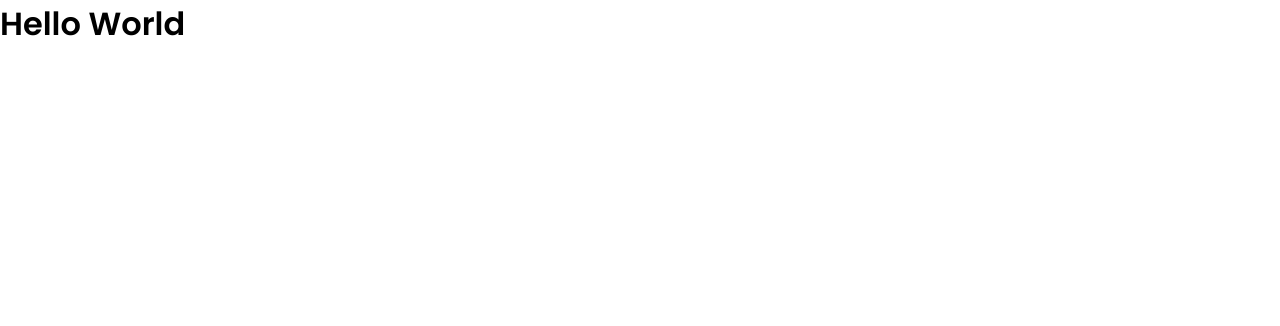
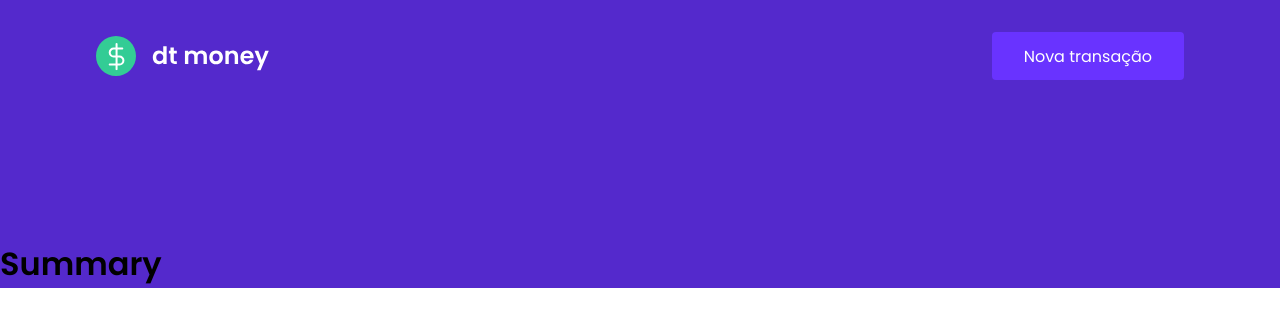
Before and after one commit to erikaperciliano/dtmoney, a React (Create React App) app: page / in a window 1280 px wide. Shown: the top 326 px of the page. Built offline with nearby package versions, Linux system fonts and the light colour scheme.

Commit message:
add components

```diff
--- a/src/App.tsx
+++ b/src/App.tsx
@@ -1,10 +1,13 @@
+import { Dashboard } from "./components/Dashboard";
+import { Header } from "./components/Header";
 import { GlobalStyle } from "./styles/global";
 
 export function App() {
   return (
-    <div className="App">
-      <h1>Hello World</h1>
+    <>
+      <Header/>
+      <Dashboard/>
       <GlobalStyle/>
-    </div>
+    </>
   );
 }
--- /dev/null
+++ b/src/components/Dashboard/index.tsx
@@ -0,0 +1,10 @@
+import { Container } from "../Header/styles";
+import { Summary } from "../Summary";
+
+export function Dashboard(){
+    return (
+        <Container>
+            <Summary/>
+        </Container>
+    );
+}
--- /dev/null
+++ b/src/components/Dashboard/styles.ts
@@ -0,0 +1,7 @@
+import styled from 'styled-components'
+
+export const Container =  styled.main `
+    max-width: 1120px;
+    margin: 0 auto;
+    padding: 2.5rem 1rem;
+`;
--- /dev/null
+++ b/src/components/Header/index.tsx
@@ -0,0 +1,20 @@
+import logoImg from '../../assets/logo.svg';
+import { Container, Content } from './styles';
+
+export function Header() {
+    return (
+        <Container>
+						<Content>
+							<img
+								src={logoImg}
+								alt="dt money"
+							/>
+							<button
+								type="button"
+							>
+								Nova transação
+							</button>
+						</Content>
+        </Container>
+    )
+}
--- /dev/null
+++ b/src/components/Header/styles.ts
@@ -0,0 +1,33 @@
+import styled from 'styled-components';
+
+export const Container = styled.header `
+    background: var(--blue)
+`;
+
+export const Content = styled.div `
+    max-width: 1120px;
+    margin: 0 auto;
+
+    padding: 2rem 1rem 10rem;
+    display: flex;
+    align-items: center;
+    justify-content:  space-between;
+
+    button {
+        font-size: 1rem;
+        color: #fff;
+        background: var(--blue-ligth);
+        border: 0;
+        padding: 0 2rem;
+        border-radius: 0.25rem;
+        height: 3rem;
+
+        transition: filter 0.2s;
+
+        &:hover {
+          filter: brightness(0.9);
+        }
+    }
+
+
+`;
--- /dev/null
+++ b/src/components/Summary/index.tsx
@@ -0,0 +1,5 @@
+export function Summary() {
+    return (
+        <h1>Summary</h1>
+    )
+}
--- /dev/null
+++ b/src/components/Summary/styles.ts
@@ -0,0 +1,5 @@
+import styled from "styled-components";
+
+export const Conteiner = styled.div `
+
+`;
```
